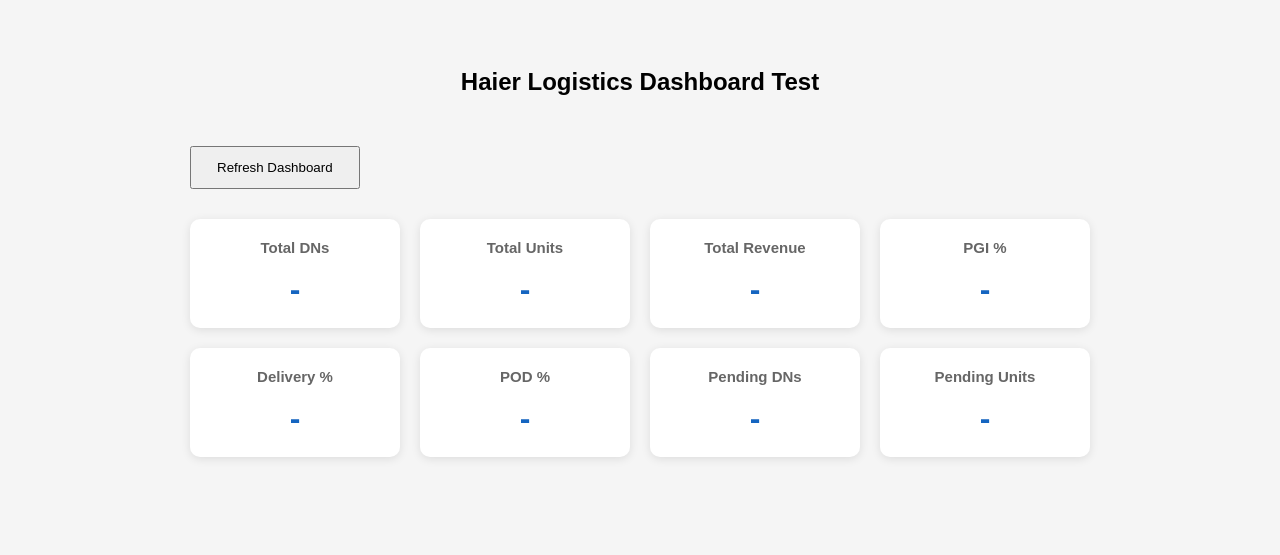
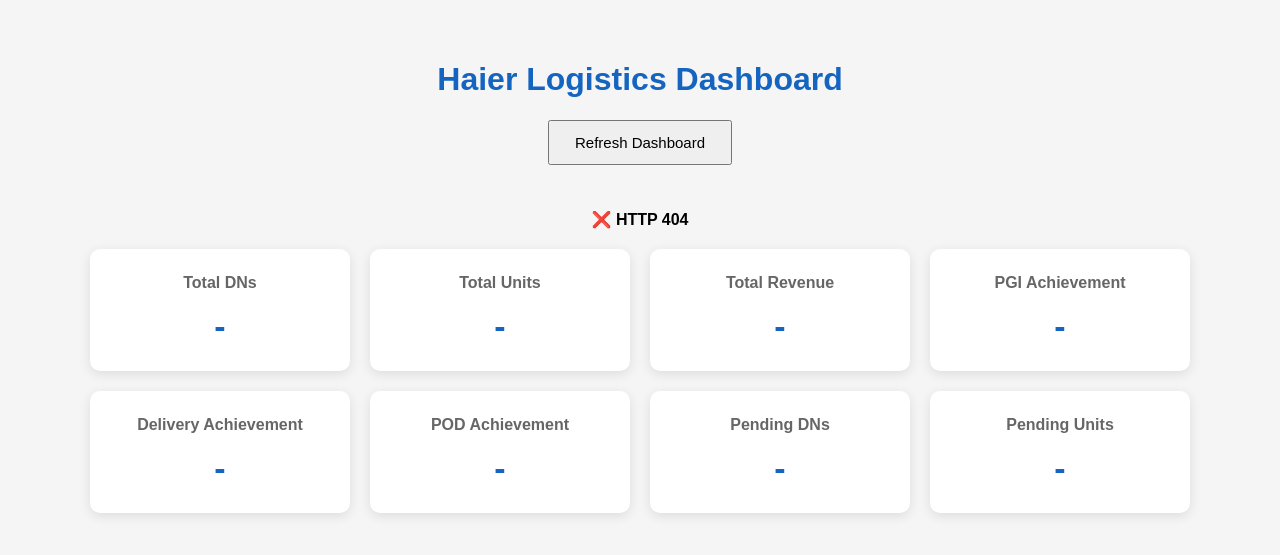
Before and after one commit to Swalehjamshaid/whatsapp-ai-agent, a Python web app: template whatsapp-ai-agent-demo/app/templates/dashboard.html in a window 1280 px wide. Shown: the top 555 px of the page. Run offline with Jinja, Linux system fonts and the light colour scheme; the template is opened without the code that fills it, so the values that code supplies are empty.

Commit message:
Update dashboard.html

```diff
--- a/whatsapp-ai-agent-demo/app/templates/dashboard.html
+++ b/whatsapp-ai-agent-demo/app/templates/dashboard.html
@@ -2,110 +2,154 @@
 <html lang="en">
 <head>
 <meta charset="UTF-8">
-<title>Haier Dashboard Test</title>
+<meta name="viewport" content="width=device-width, initial-scale=1.0">
+<title>Haier Logistics Dashboard</title>
 
 <style>
+
 body{
     font-family:Arial,sans-serif;
     background:#f5f5f5;
+    margin:0;
     padding:40px;
 }
 
 .container{
-    max-width:900px;
+    max-width:1100px;
     margin:auto;
 }
 
-h2{
+h1{
     text-align:center;
+    color:#1565c0;
+}
+
+.status{
+    text-align:center;
+    margin:20px 0;
+    font-weight:bold;
 }
 
 .grid{
     display:grid;
     grid-template-columns:repeat(4,1fr);
     gap:20px;
-    margin-top:30px;
 }
 
 .card{
+
     background:white;
     border-radius:10px;
-    padding:20px;
-    box-shadow:0 2px 10px rgba(0,0,0,.1);
+    padding:25px;
+    box-shadow:0 3px 12px rgba(0,0,0,.1);
     text-align:center;
+
 }
 
 .card h3{
+
     margin:0;
     color:#666;
-    font-size:15px;
+    font-size:16px;
+
 }
 
 .value{
-    font-size:32px;
+
+    margin-top:15px;
+    font-size:34px;
+    color:#1565c0;
     font-weight:bold;
-    color:#1565c0;
-    margin-top:15px;
+
 }
 
 button{
+
     padding:12px 25px;
-    margin-top:30px;
+    font-size:15px;
     cursor:pointer;
+    margin-bottom:25px;
+
 }
+
+@media(max-width:900px){
+
+.grid{
+
+grid-template-columns:repeat(2,1fr);
+
+}
+
+}
+
+@media(max-width:600px){
+
+.grid{
+
+grid-template-columns:1fr;
+
+}
+
+}
+
 </style>
 
 </head>
+
 <body>
 
 <div class="container">
 
-<h2>Haier Logistics Dashboard Test</h2>
+<h1>Haier Logistics Dashboard</h1>
 
-<button onclick="loadDashboard()">
-Refresh Dashboard
-</button>
+<div style="text-align:center">
+<button onclick="loadDashboard()">Refresh Dashboard</button>
+</div>
+
+<div class="status" id="status">
+Loading...
+</div>
 
 <div class="grid">
 
 <div class="card">
 <h3>Total DNs</h3>
-<div class="value" id="total_dn">-</div>
+<div id="total_dn" class="value">-</div>
 </div>
 
 <div class="card">
 <h3>Total Units</h3>
-<div class="value" id="total_units">-</div>
+<div id="total_units" class="value">-</div>
 </div>
 
 <div class="card">
 <h3>Total Revenue</h3>
-<div class="value" id="total_value">-</div>
+<div id="total_value" class="value">-</div>
 </div>
 
 <div class="card">
-<h3>PGI %</h3>
-<div class="value" id="pgi">-</div>
+<h3>PGI Achievement</h3>
+<div id="pgi" class="value">-</div>
 </div>
 
 <div class="card">
-<h3>Delivery %</h3>
-<div class="value" id="delivery">-</div>
+<h3>Delivery Achievement</h3>
+<div id="delivery" class="value">-</div>
 </div>
 
 <div class="card">
-<h3>POD %</h3>
-<div class="value" id="pod">-</div>
+<h3>POD Achievement</h3>
+<div id="pod" class="value">-</div>
 </div>
 
 <div class="card">
 <h3>Pending DNs</h3>
-<div class="value" id="pending_dn">-</div>
+<div id="pending_dn" class="value">-</div>
 </div>
 
 <div class="card">
 <h3>Pending Units</h3>
-<div class="value" id="pending_units">-</div>
+<div id="pending_units" class="value">-</div>
 </div>
 
 </div>
@@ -114,46 +158,68 @@ Refresh Dashboard
 
 <script>
 
-const API_URL="YOUR_N8N_WEBHOOK_URL";
+const API_URL = "YOUR_N8N_WEBHOOK_URL";
 
 async function loadDashboard(){
 
+document.getElementById("status").innerHTML="Loading Dashboard...";
+
 try{
 
-        const response=await fetch(API_URL);
+const response = await fetch(API_URL);
 
-        const result=await response.json();
+if(!response.ok){
 
-        const data=result.data[0];
+throw new Error("HTTP "+response.status);
 
-        document.getElementById("total_dn").innerHTML=data.total_dn;
+}
 
-        document.getElementById("total_units").innerHTML=data.total_units;
+const result = await response.json();
 
-        document.getElementById("total_value").innerHTML=
+console.log("API Response:",result);
+
+if(!result.success){
+
+throw new Error(result.message);
+
+}
+
+const data = result.data[0];
+
+document.getElementById("total_dn").innerHTML =
+Number(data.total_dn).toLocaleString();
+
+document.getElementById("total_units").innerHTML =
+Number(data.total_units).toLocaleString();
+
+document.getElementById("total_value").innerHTML =
 Number(data.total_value).toLocaleString();
 
-        document.getElementById("pgi").innerHTML=
+document.getElementById("pgi").innerHTML =
 data.pgi_achievement+"%";
 
-        document.getElementById("delivery").innerHTML=
+document.getElementById("delivery").innerHTML =
 data.delivery_achievement+"%";
 
-        document.getElementById("pod").innerHTML=
+document.getElementById("pod").innerHTML =
 data.pod_achievement+"%";
 
-        document.getElementById("pending_dn").innerHTML=
-            data.pending_dn;
+document.getElementById("pending_dn").innerHTML =
+Number(data.pending_dn).toLocaleString();
 
-        document.getElementById("pending_units").innerHTML=
-            data.pending_units;
+document.getElementById("pending_units").innerHTML =
+Number(data.pending_units).toLocaleString();
+
+document.getElementById("status").innerHTML =
+"✅ Dashboard Loaded Successfully";
 
 }
 catch(error){
 
-        alert("Unable to load dashboard");
+console.error(error);
 
-        console.log(error);
+document.getElementById("status").innerHTML =
+"❌ "+error.message;
 
 }
 
@@ -161,6 +227,8 @@ async function loadDashboard(){
 
 loadDashboard();
 
+setInterval(loadDashboard,60000);
+
 </script>
 
 </body>
```
Lines whose indentation alone changed are shown as unchanged.
